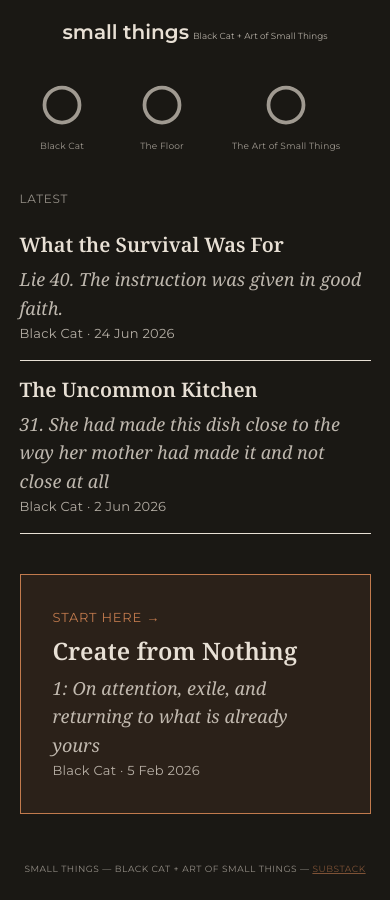
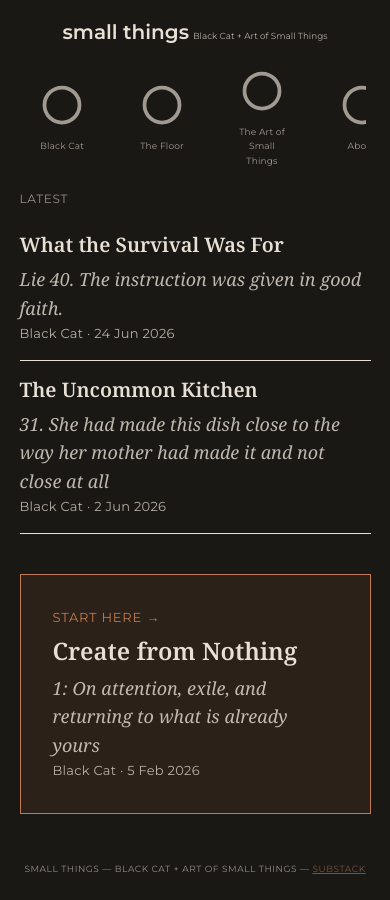
Before and after one commit to 2pix/small-things, a Jekyll site: the page built from index.html, in a window 390 px wide. Built offline with Jekyll 4.4.1, drawn with Linux system fonts in a browser that asks for light colours.

Commit message:
Fix nav label wrap on mobile too - was desktop-only, mobile still forced nowrap

```diff
--- a/assets/css/style.css
+++ b/assets/css/style.css
@@ -208,7 +208,9 @@ main {
 }
 
 .story-pill__label {
-  white-space: nowrap;
+  white-space: normal;
+  text-align: center;
+  max-width: 60px;
 }
 
 /* Second-tier taxonomy — not wired into any section yet, no content needs it. Reserved so the height is decided before it's built. */
@@ -320,11 +322,6 @@ main {
     z-index: 10;
   }
 
-  .story-pill__label {
-    white-space: normal;
-    text-align: center;
-  }
-
   .post__body {
     text-align: justify;
   }
```
